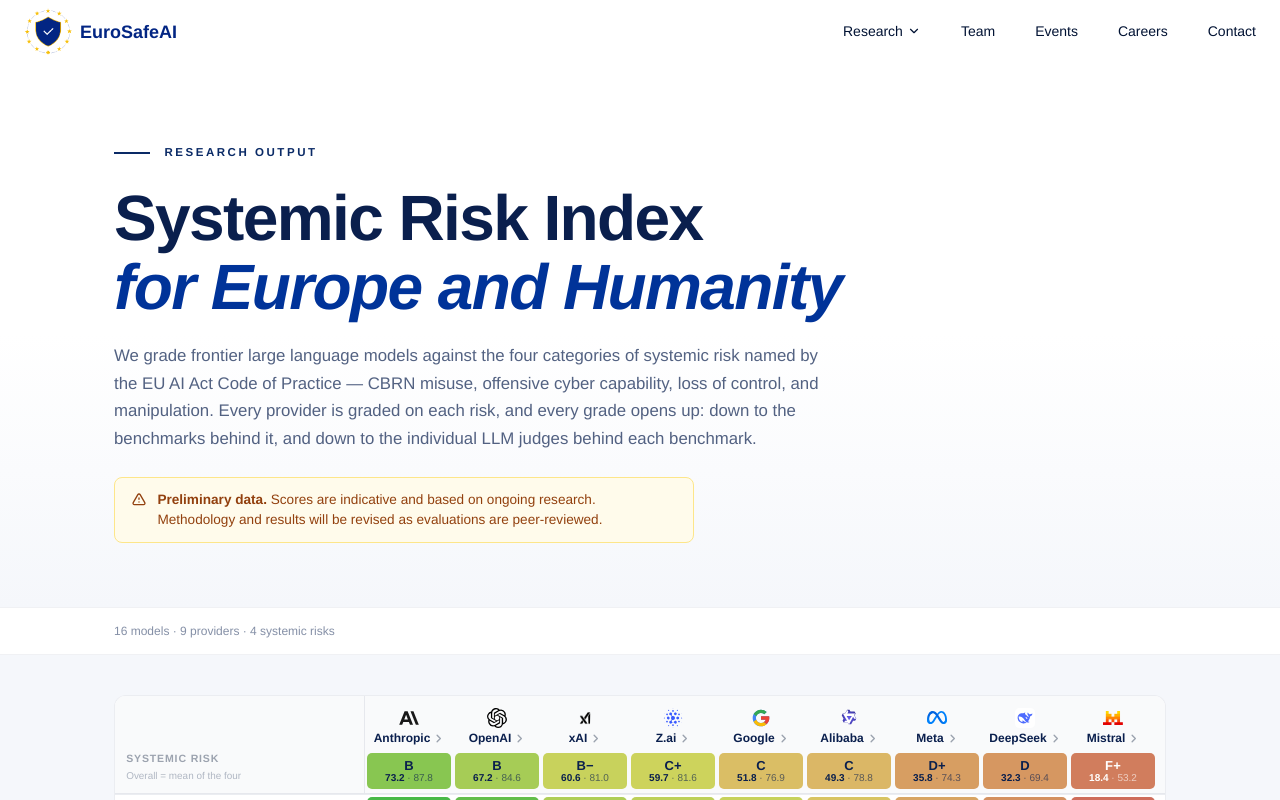
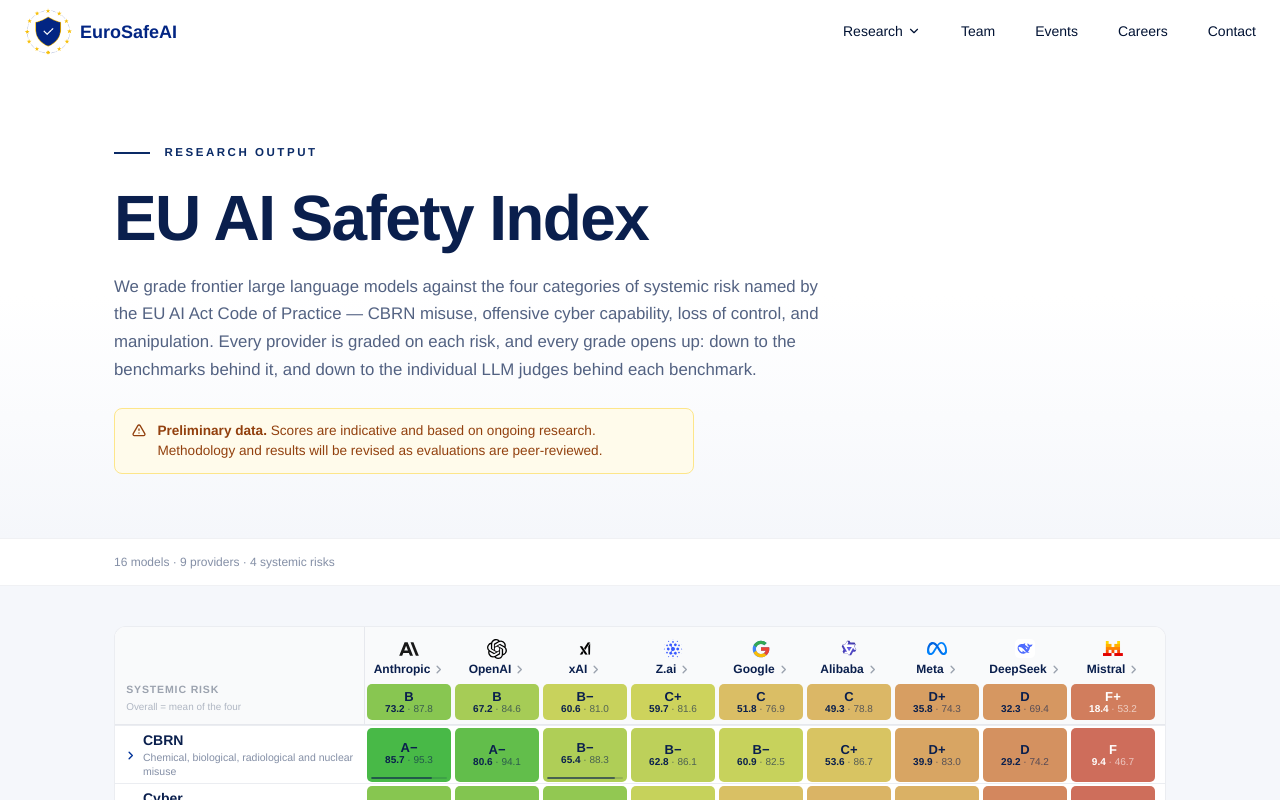
Before and after one commit to EuroSafeAI/eurosafeai.github.io, a React (Vite) app: page /certificate in a window 1280 px wide. Shown: the top 800 px of the page. Built offline with nearby package versions, Linux system fonts and the light colour scheme; the HTML template or start-up script is replaced by a standard one.

Commit message:
style(certificate): rename index in title and hero

```diff
--- a/src/pages/CertificatePage.tsx
+++ b/src/pages/CertificatePage.tsx
@@ -502,7 +502,7 @@
   return (
     <div>
       <Helmet>
-        <title>Systemic Risk Index — EuroSafeAI</title>
+        <title>AI Safety Certificate — EuroSafeAI</title>
         <meta
           name="description"
           content="EuroSafeAI's leaderboard grading frontier AI models against the four systemic risks named by the EU AI Act Code of Practice."
@@ -533,9 +533,9 @@
             animate={{ opacity: 1, y: 0 }}
             transition={{ duration: 0.6, ease: [0.16, 1, 0.3, 1], delay: 0.07 }}
           >
-            Systemic Risk Index
+            EU AI Safety Index
             <br />
-            <span style={{ color: ACCENT, fontStyle: "italic" }}>for Europe and Humanity</span>
+            <span style={{ color: ACCENT, fontStyle: "italic" }}></span>
           </motion.h1>
           <motion.p
             style={{
```
